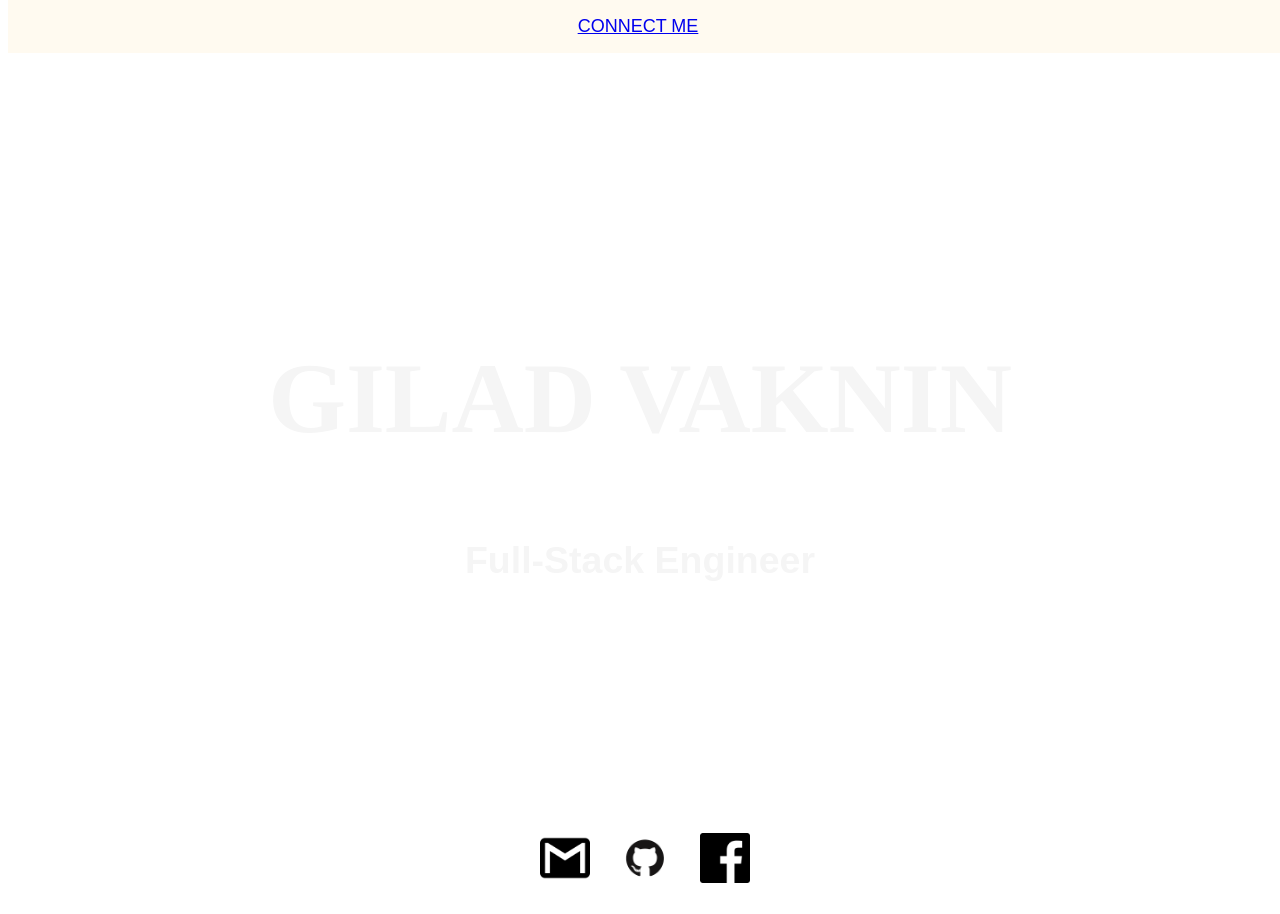
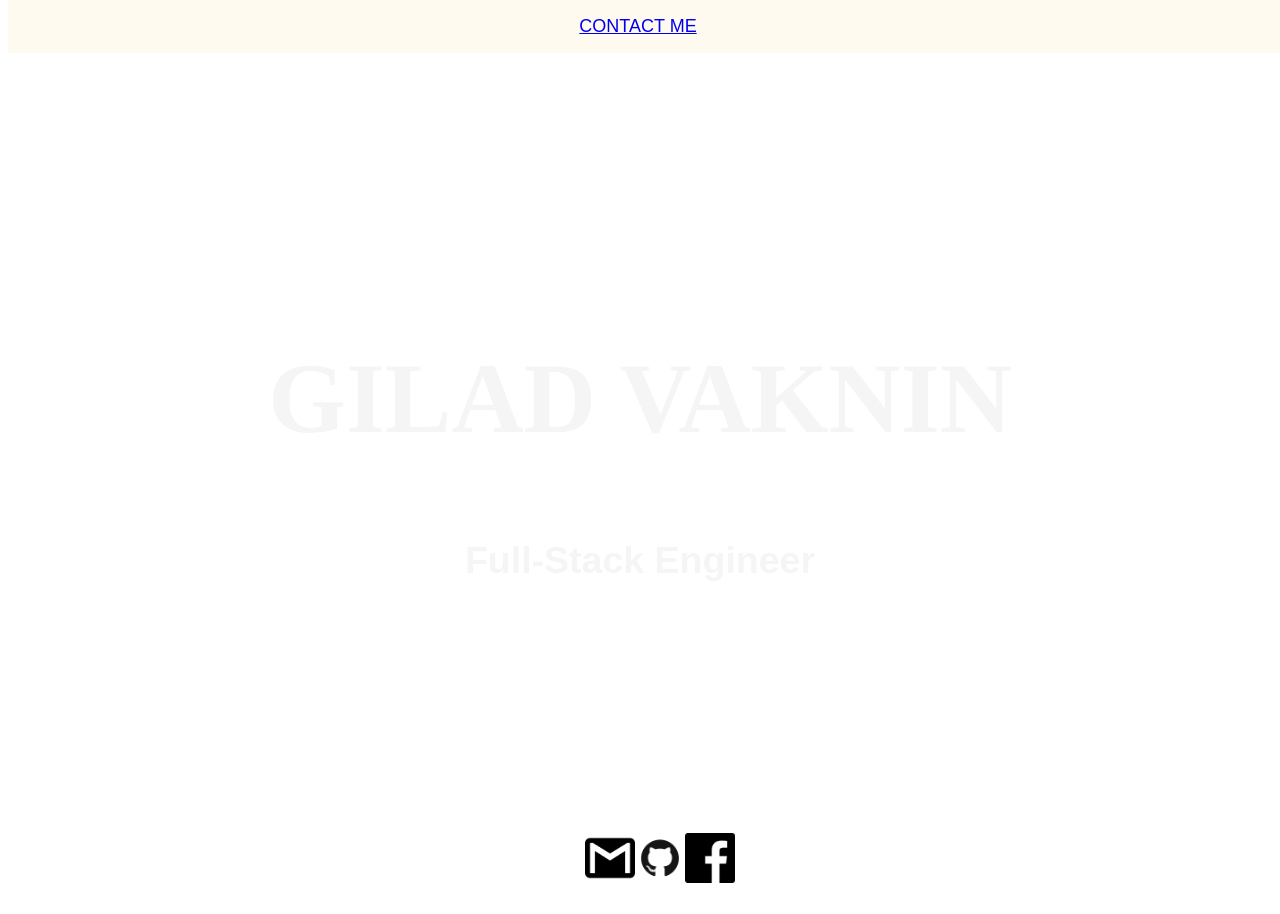
Before and after one commit to GiladVaknin/Personal-Portfolio, a plain HTML site: page index.html in a window 1280 px wide. Drawn offline with Linux system fonts and the light colour scheme.

Commit message:
Issues Fixed.

```diff
--- a/index.html
+++ b/index.html
@@ -11,7 +11,7 @@
     <div id="navbar">
       <nav class="navbar">
         <ul>
-          <li><a href="#projects">connect me</a></li>
+          <li><a href="#projects">contact me</a></li>
           <li></li>
         </ul>
       </nav>
@@ -27,7 +27,7 @@
 
       <section id="projects">
         <a class="project-tile">
-          <ul>
+          <ul id="logos">
             <li>
               <a href="mailto:gilad418@gmail.com"
                 ><img src="gmail-logo.png" class="logo" />
@@ -51,7 +51,7 @@
       </section>
     </div>
   </body>
-</html>
+
   <style>
     @media screen and (min-height: 350px) {
       #navbar {
@@ -59,3 +59,4 @@
       }
     }
   </style>
+</html>
--- a/style.css
+++ b/style.css
@@ -21,18 +21,25 @@ body {
   top: 0;
   width: 100%;
 }
-ul {
+#navbar ul {
   list-style: none;
   display: inline-flex;
   text-transform: uppercase;
 }
-li {
+#navbar li {
   font-size: large;
   padding-right: 30px;
 }
+#navbar li :hover {
+  font-size: larger;
+}
+
 .logo {
   height: 50px;
   width: 50px;
+}
+.logo:hover {
+  border: 0.5px solid black;
 }
 #welcome-section {
   height: 100vh;
@@ -51,3 +58,7 @@ li {
   font-size: 100px;
   font-family: Times, Times New Roman, serif;
 }
+#logos {
+  list-style: none;
+  display: inline-flex;
+}
```
Lines whose indentation alone changed are shown as unchanged.
